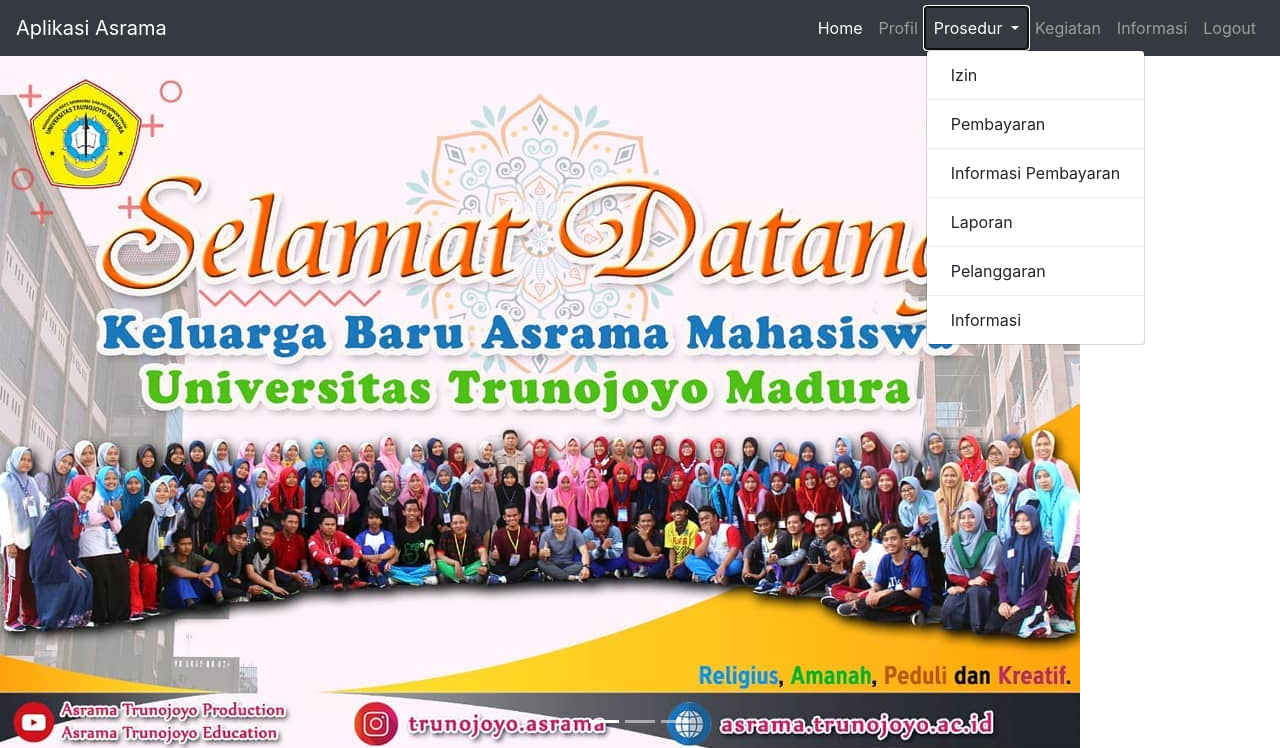
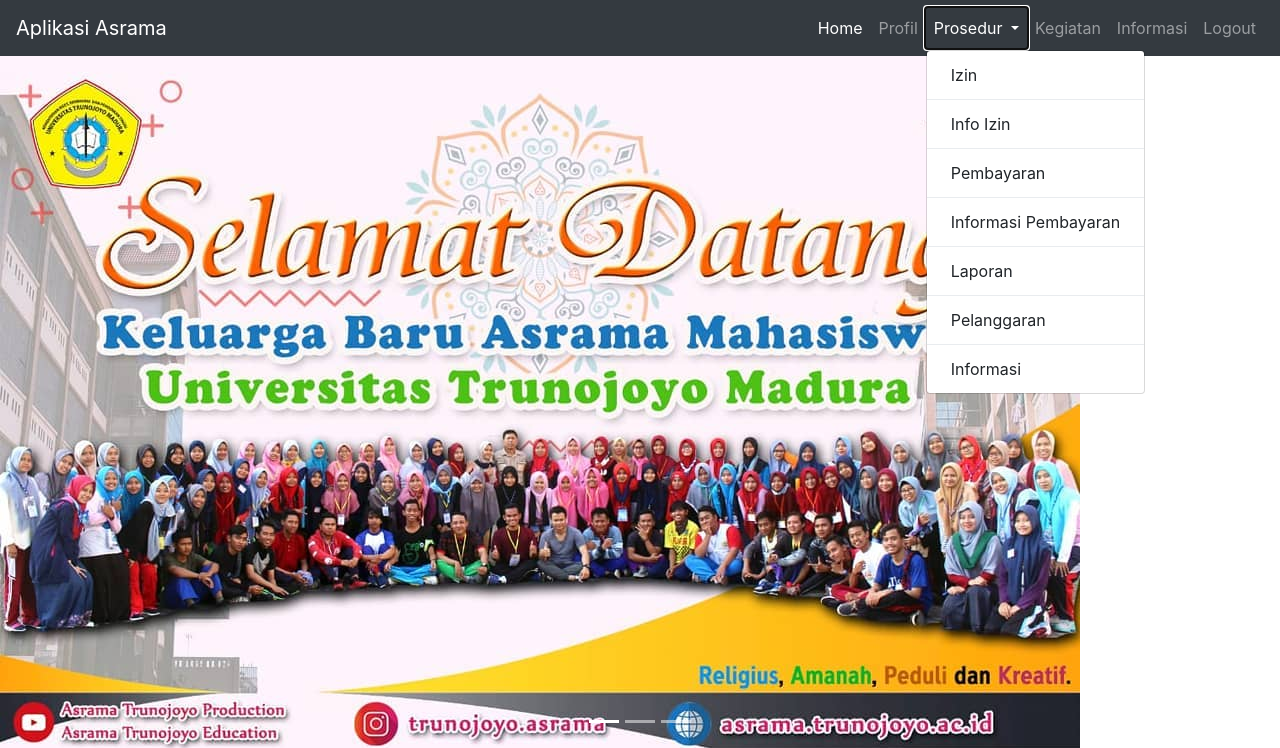
Before and after one commit to 4kari/PAW_Asrama, a CodeIgniter app: the page made by application/views/user/warga/index.php in a window 1280 px wide, after a click on "Prosedur". Shown: the top 748 px of the page. Run offline with CodeIgniter, Linux system fonts and the light colour scheme; some libraries are stand-ins or nearby versions.

Commit message:
Update index.php

```diff
--- a/application/views/user/warga/index.php
+++ b/application/views/user/warga/index.php
@@ -32,6 +32,8 @@
         </a>
         <div class="dropdown-menu" aria-labelledby="navbarDropdown">
           <a class="dropdown-item" href="<?php echo site_url('izin') ?>">Izin</a>
+          <div class="dropdown-divider"></div>
+          <a class="dropdown-item" href="<?php echo site_url('izin/bayar') ?>">Info Izin</a>
           <div class="dropdown-divider"></div>
           <a class="dropdown-item" href="<?php echo site_url('izin/bayar') ?>">Pembayaran</a>
           <div class="dropdown-divider"></div>
```
